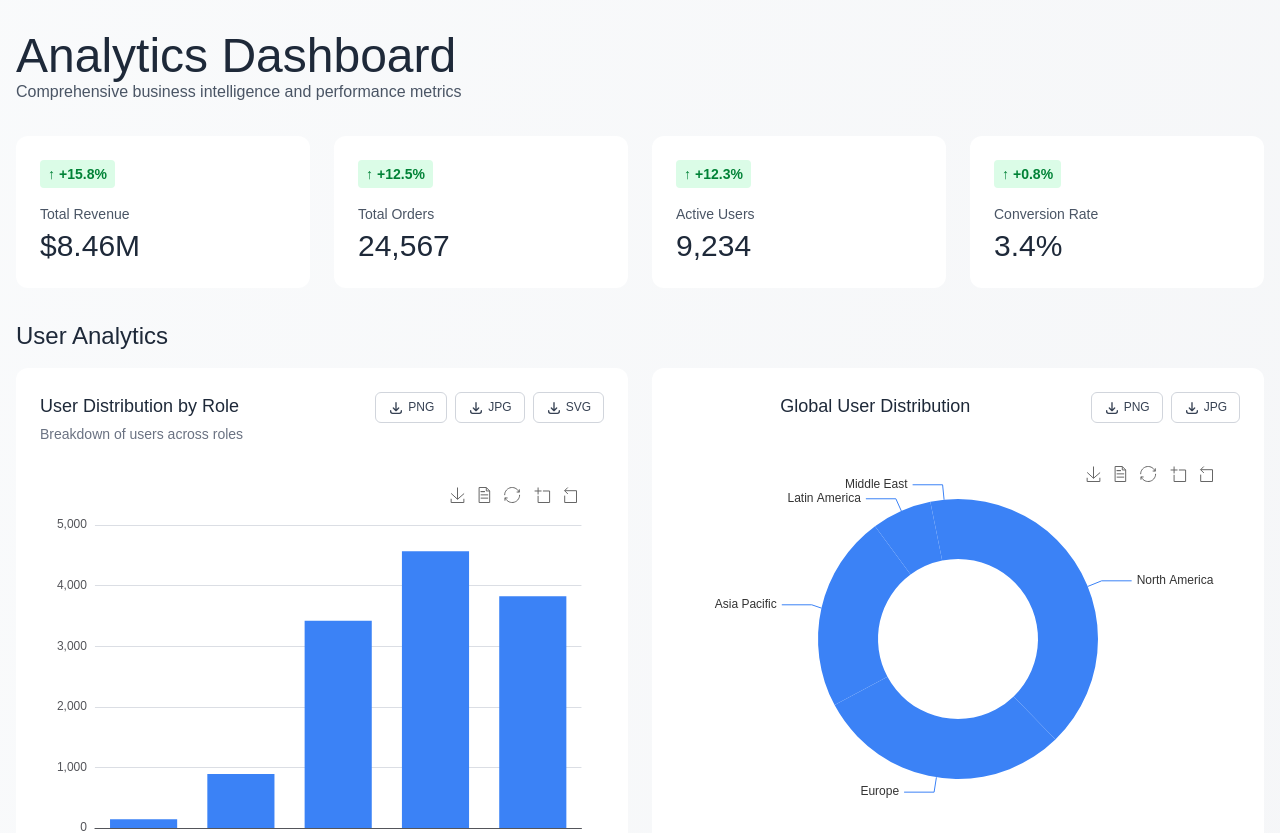
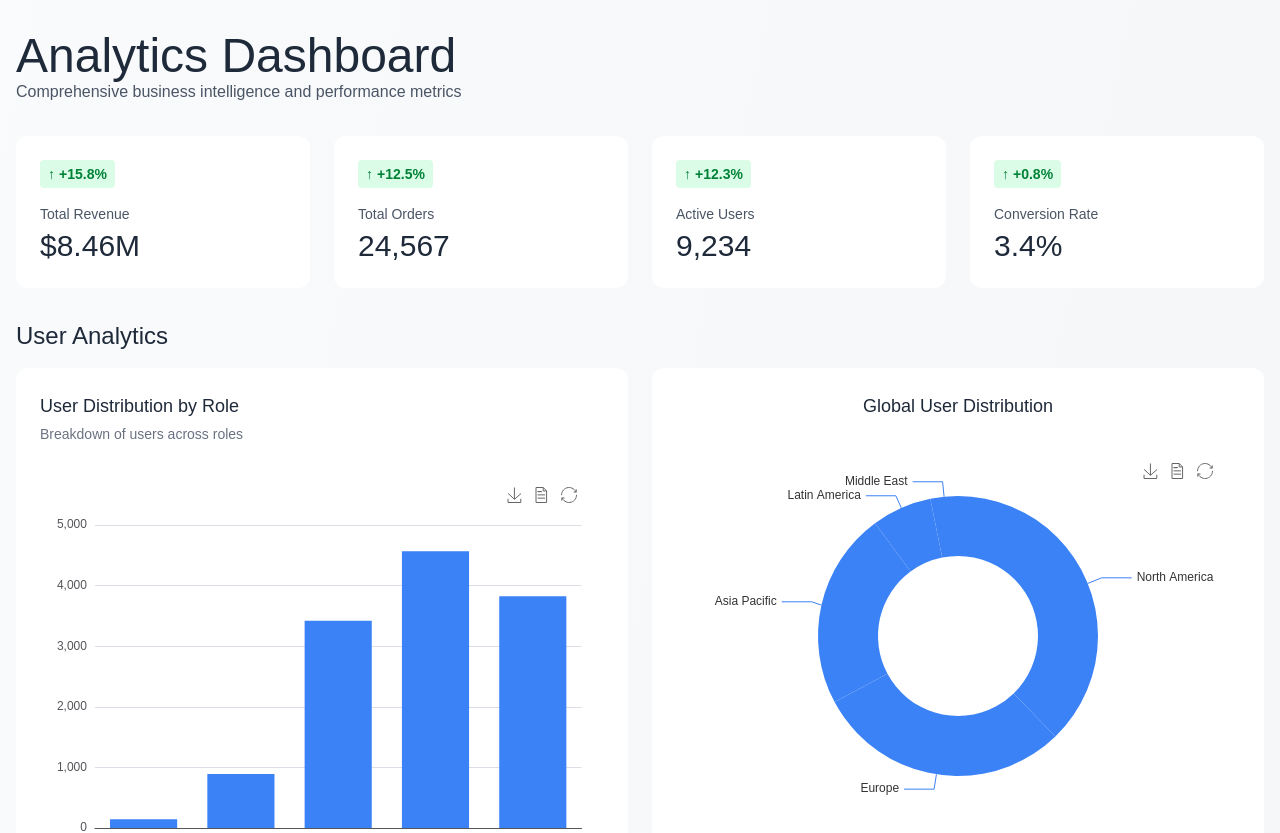
Before and after one commit to bhaveshmerawat1/Charts-Demo, a Next.js app: page /echarts in a window 1280 px wide. Shown: the top 833 px of the page. Built offline with nearby package versions, Linux system fonts and the light colour scheme.

Commit message:
Refactor Chart component by removing unused export options and related UI elements

```diff
--- a/src/components/Charts/echarts/Chart.tsx
+++ b/src/components/Charts/echarts/Chart.tsx
@@ -290,14 +290,7 @@ export function Chart({
                 restore: {
                     show: true,
                     title: "Restore",
-                },
-                dataZoom: {
-                    show: true,
-                    title: {
-                        zoom: "Zoom",
-                        back: "Back",
-                    },
-                },
+                }
             },
             right: 10,
             top: 10,
@@ -410,9 +403,6 @@ export function Chart({
 
     const headerClass = headerAlign === "center" ? "text-center" : "text-left";
 
-    const formats = exportOptions.formats || ["png", "jpg"];
-    const showCustomExport = exportOptions.enabled && exportOptions.showCustomButtons !== false;
-
     return (
         <div className={clsx(baseCard, variantClass, className)}>
             {showHeader && (title || subtitle) && (
@@ -422,46 +412,7 @@ export function Chart({
                             {title && <h3 className={clsx("text-lg font-medium text-gray-800", titleClassName)}>{title}</h3>}
                             {subtitle && <p className={clsx("text-sm text-gray-500 mt-1", subtitleClassName)}>{subtitle}</p>}
                         </div>
-                        {showCustomExport && (
-                            <div className="flex items-center gap-2 ml-4">
-                                {formats.includes("png") && (
-                                    <button
-                                        onClick={() => handleExport("png")}
-                                        className="px-3 py-1.5 text-xs font-medium text-gray-700 bg-white border border-gray-300 rounded-md hover:bg-gray-50 hover:border-gray-400 transition-colors"
-                                        title="Export as PNG"
-                                    >
-                                        <svg className="w-4 h-4 inline-block mr-1" fill="none" stroke="currentColor" viewBox="0 0 24 24">
-                                            <path strokeLinecap="round" strokeLinejoin="round" strokeWidth={2} d="M4 16v1a3 3 0 003 3h10a3 3 0 003-3v-1m-4-4l-4 4m0 0l-4-4m4 4V4" />
-                                        </svg>
-                                        PNG
-                                    </button>
-                                )}
-                                {formats.includes("jpg") && (
-                                    <button
-                                        onClick={() => handleExport("jpg")}
-                                        className="px-3 py-1.5 text-xs font-medium text-gray-700 bg-white border border-gray-300 rounded-md hover:bg-gray-50 hover:border-gray-400 transition-colors"
-                                        title="Export as JPG"
-                                    >
-                                        <svg className="w-4 h-4 inline-block mr-1" fill="none" stroke="currentColor" viewBox="0 0 24 24">
-                                            <path strokeLinecap="round" strokeLinejoin="round" strokeWidth={2} d="M4 16v1a3 3 0 003 3h10a3 3 0 003-3v-1m-4-4l-4 4m0 0l-4-4m4 4V4" />
-                                        </svg>
-                                        JPG
-                                    </button>
-                                )}
-                                {formats.includes("svg") && (
-                                    <button
-                                        onClick={() => handleExport("svg")}
-                                        className="px-3 py-1.5 text-xs font-medium text-gray-700 bg-white border border-gray-300 rounded-md hover:bg-gray-50 hover:border-gray-400 transition-colors"
-                                        title="Export as SVG"
-                                    >
-                                        <svg className="w-4 h-4 inline-block mr-1" fill="none" stroke="currentColor" viewBox="0 0 24 24">
-                                            <path strokeLinecap="round" strokeLinejoin="round" strokeWidth={2} d="M4 16v1a3 3 0 003 3h10a3 3 0 003-3v-1m-4-4l-4 4m0 0l-4-4m4 4V4" />
-                                        </svg>
-                                        SVG
-                                    </button>
-                                )}
-                            </div>
-                        )}
+
                     </div>
 
                     {enableDrillDown && drillDownLevel.length > 0 && (
```
